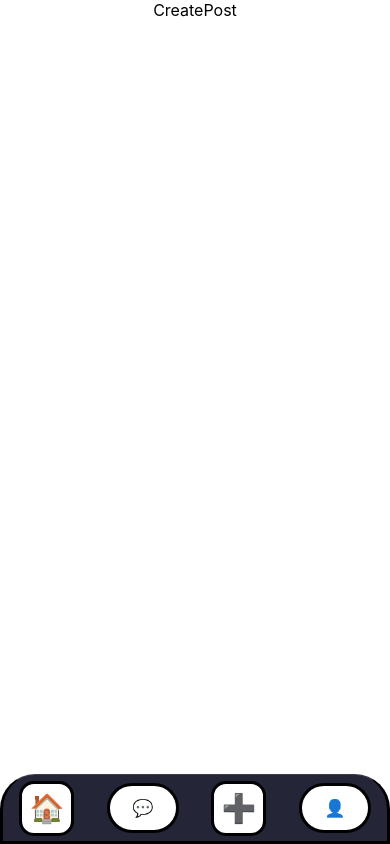
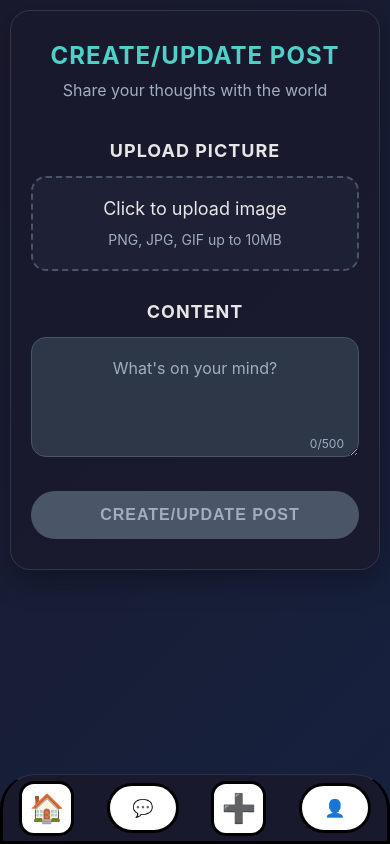
Before and after one commit to darkogolovic/project-3-ga-social-media-frontend, a React (Vite) app: page /createPost in a window 390 px wide. Built offline with nearby package versions, Linux system fonts and the light colour scheme; no server answers.

Commit message:
createPost done

```diff
--- /dev/null
+++ b/src/pages/createPost/CreatePost.css
@@ -0,0 +1,239 @@
+/* CreatePost.css */
+.create-post {
+  max-width: 800px;
+  margin: 0 auto;
+  min-height: 100vh;
+  display: flex;
+  align-items: center;
+  justify-content: center;
+  background: linear-gradient(135deg, #1a1a2e 0%, #16213e 100%);
+  padding: 20px;
+}
+
+.create-post-container {
+  width: 100%;
+  background: rgba(26, 26, 46, 0.95);
+  border-radius: 20px;
+  padding: 40px;
+  box-shadow: 0 10px 30px rgba(0, 0, 0, 0.3);
+  border: 1px solid #2d3748;
+}
+
+/* Header */
+.post-header {
+  text-align: center;
+  margin-bottom: 40px;
+}
+
+.post-header h1 {
+  font-size: 28px;
+  color: #4fd1c7;
+  margin: 0 0 10px 0;
+  text-transform: uppercase;
+  letter-spacing: 1px;
+}
+
+.post-header p {
+  color: #a0aec0;
+  margin: 0;
+  font-size: 16px;
+}
+
+/* Upload Section */
+.upload-section {
+  margin-bottom: 30px;
+}
+
+.upload-section h2 {
+  color: #e6e6e6;
+  font-size: 18px;
+  margin-bottom: 15px;
+  text-transform: uppercase;
+  letter-spacing: 1px;
+}
+
+.upload-area {
+  border: 2px dashed #4a5568;
+  border-radius: 15px;
+  padding: 30px;
+  text-align: center;
+  transition: all 0.3s ease;
+  background: rgba(45, 55, 72, 0.3);
+}
+
+.upload-area:hover {
+  border-color: #4fd1c7;
+  background: rgba(45, 55, 72, 0.5);
+}
+
+.upload-placeholder {
+  cursor: pointer;
+  color: #a0aec0;
+}
+
+.upload-placeholder i {
+  font-size: 48px;
+  margin-bottom: 15px;
+  color: #4fd1c7;
+}
+
+.upload-placeholder p {
+  font-size: 18px;
+  margin: 0 0 10px 0;
+  color: #e6e6e6;
+}
+
+.upload-placeholder span {
+  font-size: 14px;
+  color: #a0aec0;
+}
+
+/* Image Preview */
+.image-preview {
+  position: relative;
+  display: inline-block;
+  max-width: 100%;
+}
+
+.image-preview img {
+  max-width: 300px;
+  max-height: 300px;
+  border-radius: 10px;
+  box-shadow: 0 4px 15px rgba(0, 0, 0, 0.3);
+}
+
+.remove-image {
+  position: absolute;
+  top: -10px;
+  right: -10px;
+  width: 30px;
+  height: 30px;
+  background: #e53e3e;
+  color: white;
+  border: none;
+  border-radius: 50%;
+  cursor: pointer;
+  font-size: 14px;
+  display: flex;
+  align-items: center;
+  justify-content: center;
+  transition: all 0.3s ease;
+}
+
+.remove-image:hover {
+  background: #c53030;
+  transform: scale(1.1);
+}
+
+/* Caption Section */
+.caption-section {
+  margin-bottom: 30px;
+}
+
+.caption-section h2 {
+  color: #e6e6e6;
+  font-size: 18px;
+  margin-bottom: 15px;
+  text-transform: uppercase;
+  letter-spacing: 1px;
+}
+
+.caption-input {
+  position: relative;
+}
+
+.caption-input textarea {
+  width: 100%;
+  min-height: 120px;
+  padding: 20px;
+  background: #2d3748;
+  border: 1px solid #4a5568;
+  border-radius: 15px;
+  color: #e6e6e6;
+  font-size: 16px;
+  resize: vertical;
+  outline: none;
+  transition: all 0.3s ease;
+  font-family: inherit;
+}
+
+.caption-input textarea::placeholder {
+  color: #a0aec0;
+}
+
+.caption-input textarea:focus {
+  border-color: #4fd1c7;
+  box-shadow: 0 0 15px rgba(79, 209, 199, 0.2);
+}
+
+.char-count {
+  position: absolute;
+  bottom: 10px;
+  right: 15px;
+  color: #a0aec0;
+  font-size: 12px;
+}
+
+/* Action Section */
+.action-section {
+  text-align: center;
+}
+
+.create-btn {
+  padding: 15px 40px;
+  background: linear-gradient(135deg, #4fd1c7, #38b2ac);
+  color: #1a202c;
+  border: none;
+  border-radius: 25px;
+  font-size: 16px;
+  font-weight: bold;
+  cursor: pointer;
+  transition: all 0.3s ease;
+  text-transform: uppercase;
+  letter-spacing: 1px;
+  display: inline-flex;
+  align-items: center;
+  gap: 10px;
+}
+
+.create-btn:hover:not(:disabled) {
+  transform: translateY(-2px);
+  box-shadow: 0 8px 25px rgba(79, 209, 199, 0.3);
+}
+
+.create-btn:disabled {
+  background: #4a5568;
+  color: #a0aec0;
+  cursor: not-allowed;
+  transform: none;
+  box-shadow: none;
+}
+
+/* Responsive Design */
+@media (max-width: 768px) {
+  .create-post {
+    padding: 10px;
+    align-items: flex-start;
+  }
+
+  .create-post-container {
+    padding: 30px 20px;
+  }
+
+  .post-header h1 {
+    font-size: 24px;
+  }
+
+  .upload-area {
+    padding: 20px;
+  }
+
+  .image-preview img {
+    max-width: 100%;
+  }
+
+  .create-btn {
+    width: 100%;
+    justify-content: center;
+  }
+}
--- a/src/pages/createPost/CreatePost.jsx
+++ b/src/pages/createPost/CreatePost.jsx
@@ -1,9 +1,145 @@
-import React from 'react'
+// CreatePost.js
+import React, { useState, useRef } from 'react';
+import './CreatePost.css';
 
 const CreatePost = () => {
+  const [postData, setPostData] = useState({
+    caption: '',
+    image: null,
+    imagePreview: ''
+  });
+  const [isUploading, setIsUploading] = useState(false);
+  const fileInputRef = useRef(null);
+
+  const handleImageUpload = (e) => {
+    const file = e.target.files[0];
+    if (file) {
+      setPostData(prev => ({
+        ...prev,
+        image: file,
+        imagePreview: URL.createObjectURL(file)
+      }));
+    }
+  };
+
+  const handleRemoveImage = () => {
+    setPostData(prev => ({
+      ...prev,
+      image: null,
+      imagePreview: ''
+    }));
+    fileInputRef.current.value = '';
+  };
+
+  const handleSubmit = async (e) => {
+    e.preventDefault();
+    if (!postData.caption.trim() && !postData.image) {
+      alert('Please add a caption or image');
+      return;
+    }
+
+    setIsUploading(true);
+
+    // Simulacija uploada
+    setTimeout(() => {
+      console.log('Post data:', postData);
+      alert('Post created successfully!');
+      setPostData({ caption: '', image: null, imagePreview: '' });
+      setIsUploading(false);
+    }, 1500);
+  };
+
   return (
-    <div>CreatePost</div>
-  )
-}
+    <div className="create-post">
+      <div className="create-post-container">
 
-export default CreatePost
+        {/* Header */}
+        <div className="post-header">
+          <h1>CREATE/UPDATE POST</h1>
+          <p>Share your thoughts with the world</p>
+        </div>
+
+        {/* Upload Picture Section */}
+        <div className="upload-section">
+          <h2>UPLOAD PICTURE</h2>
+
+          <div className="upload-area">
+            {postData.imagePreview ? (
+              <div className="image-preview">
+                <img src={postData.imagePreview} alt="Preview" />
+                <button
+                  type="button"
+                  className="remove-image"
+                  onClick={handleRemoveImage}
+                >
+                  ✕
+                </button>
+              </div>
+            ) : (
+              <div
+                className="upload-placeholder"
+                onClick={() => fileInputRef.current?.click()}
+              >
+                <i className="fas fa-cloud-upload-alt"></i>
+                <p>Click to upload image</p>
+                <span>PNG, JPG, GIF up to 10MB</span>
+              </div>
+            )}
+
+            <input
+              type="file"
+              ref={fileInputRef}
+              onChange={handleImageUpload}
+              accept="image/*"
+              style={{ display: 'none' }}
+            />
+          </div>
+        </div>
+
+        {/* Caption Section */}
+        <div className="caption-section">
+          <h2>Content</h2>
+
+          <div className="caption-input">
+            <textarea
+              value={postData.caption}
+              onChange={(e) => setPostData(prev => ({
+                ...prev,
+                caption: e.target.value
+              }))}
+              placeholder="What's on your mind?"
+              maxLength={500}
+            />
+            <div className="char-count">
+              {postData.caption.length}/500
+            </div>
+          </div>
+        </div>
+
+        {/* Create/Update Button */}
+        <div className="action-section">
+          <button
+            className="create-btn"
+            onClick={handleSubmit}
+            disabled={isUploading || (!postData.caption.trim() && !postData.image)}
+          >
+            {isUploading ? (
+              <>
+                <i className="fas fa-spinner fa-spin"></i>
+                CREATING...
+              </>
+            ) : (
+              <>
+                <i className="fas fa-plus"></i>
+                CREATE/UPDATE POST
+              </>
+            )}
+          </button>
+        </div>
+
+      </div>
+    </div>
+  );
+};
+
+export default CreatePost;
```
